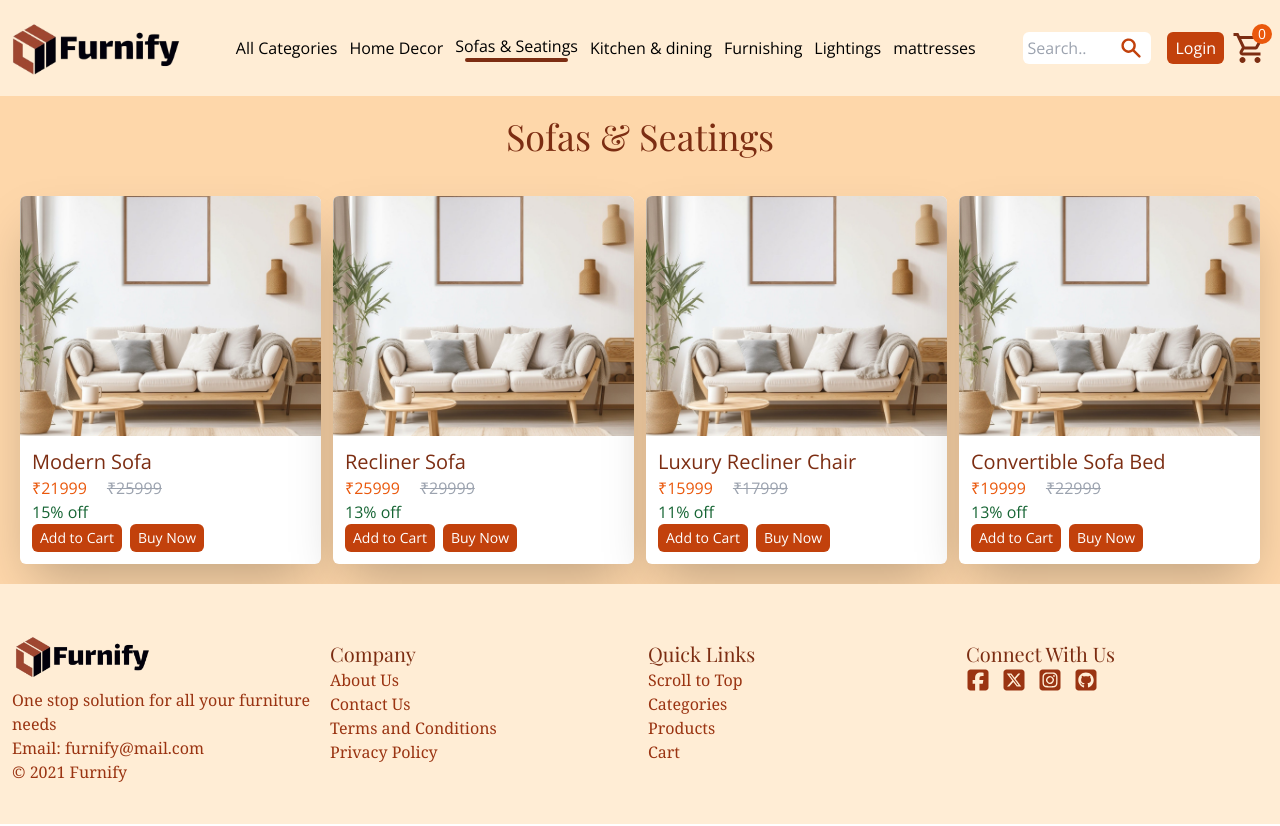
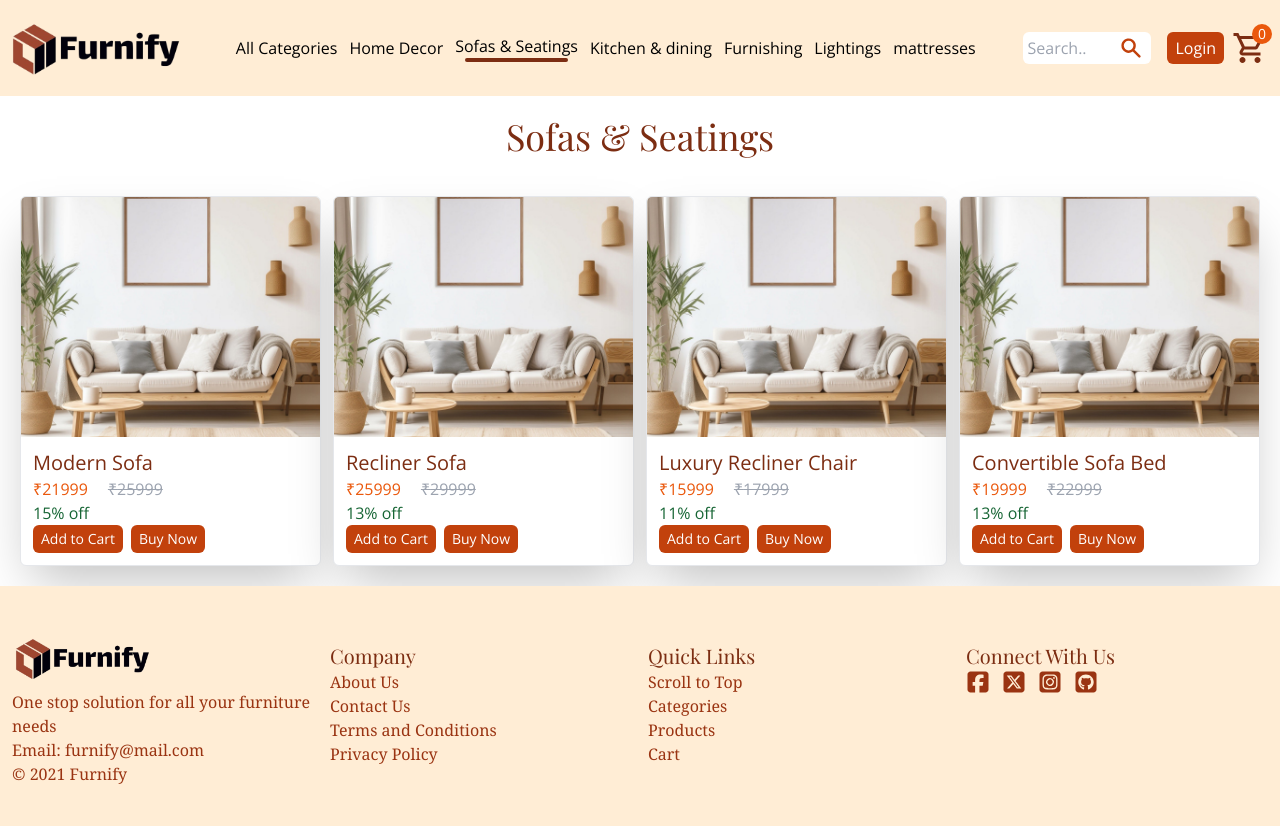
Before and after one commit to anaspxr/e-commerce-furniture-shop, a React (Vite) app in the folder frontend/: page /products/sofas in a window 1280 px wide. Built offline with nearby package versions, Linux system fonts and the light colour scheme.

Commit message:
color updates

```diff
--- a/frontend/src/components/Item.jsx
+++ b/frontend/src/components/Item.jsx
@@ -17,7 +17,7 @@ export default function Item({ product }) {
   }
 
   return (
-    <div className="flex flex-col  bg-white shadow-2xl overflow-hidden rounded-md">
+    <div className="flex flex-col  bg-white shadow-2xl overflow-hidden rounded-md border">
       <Link to={`/products/${product.id}`}>
         <img
           className="top-0 left-0 transition-transform duration-500 hover:scale-105 w-full h-32 lg:h-60 object-cover"
--- a/frontend/src/pages/Products.jsx
+++ b/frontend/src/pages/Products.jsx
@@ -8,7 +8,7 @@ export default function Products({ category }) {
       : furnitureData.filter((item) => item.category === category);
 
   return (
-    <div className="bg-orange-200">
+    <div>
       {category === "furniture" && <Categories />}
       <h2 className="md:text-4xl text-3xl text-orange-900 my-5 text-center">
         {category === "furniture" && "All Furnitures"}
```
